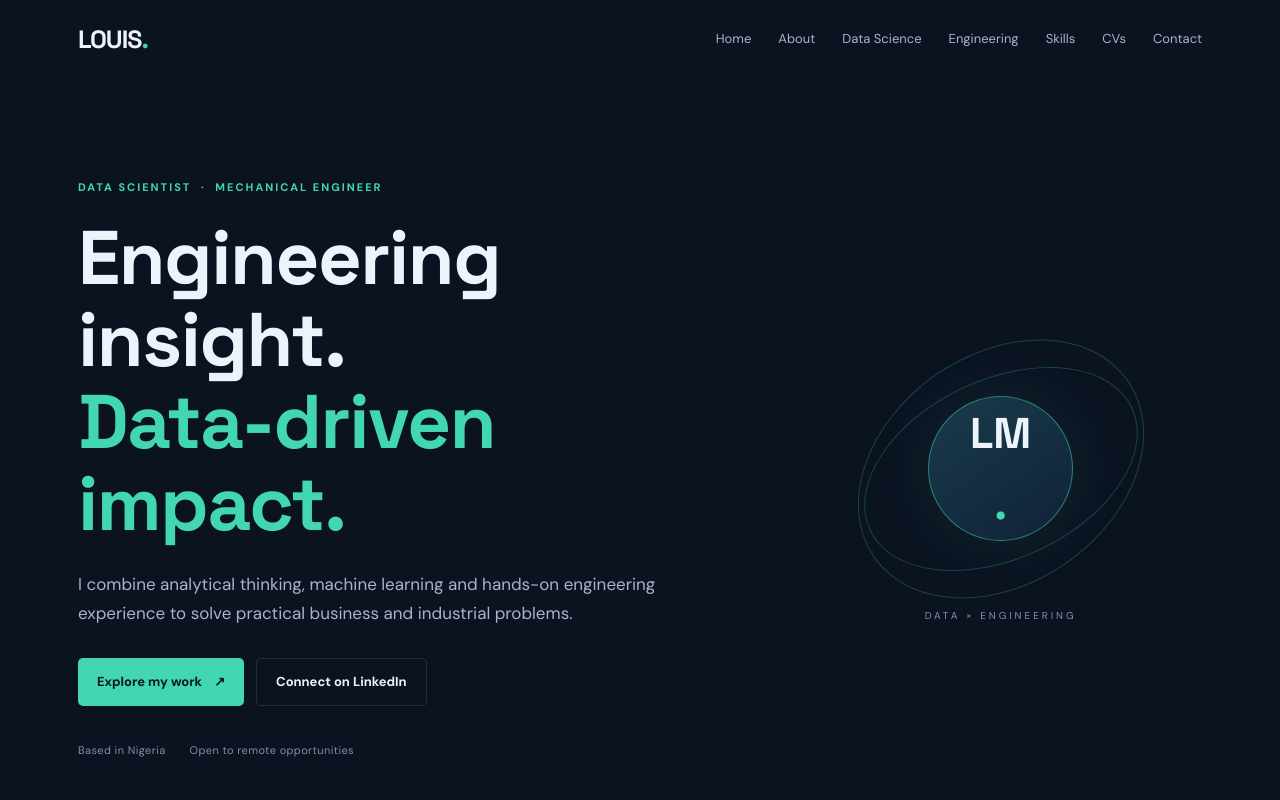
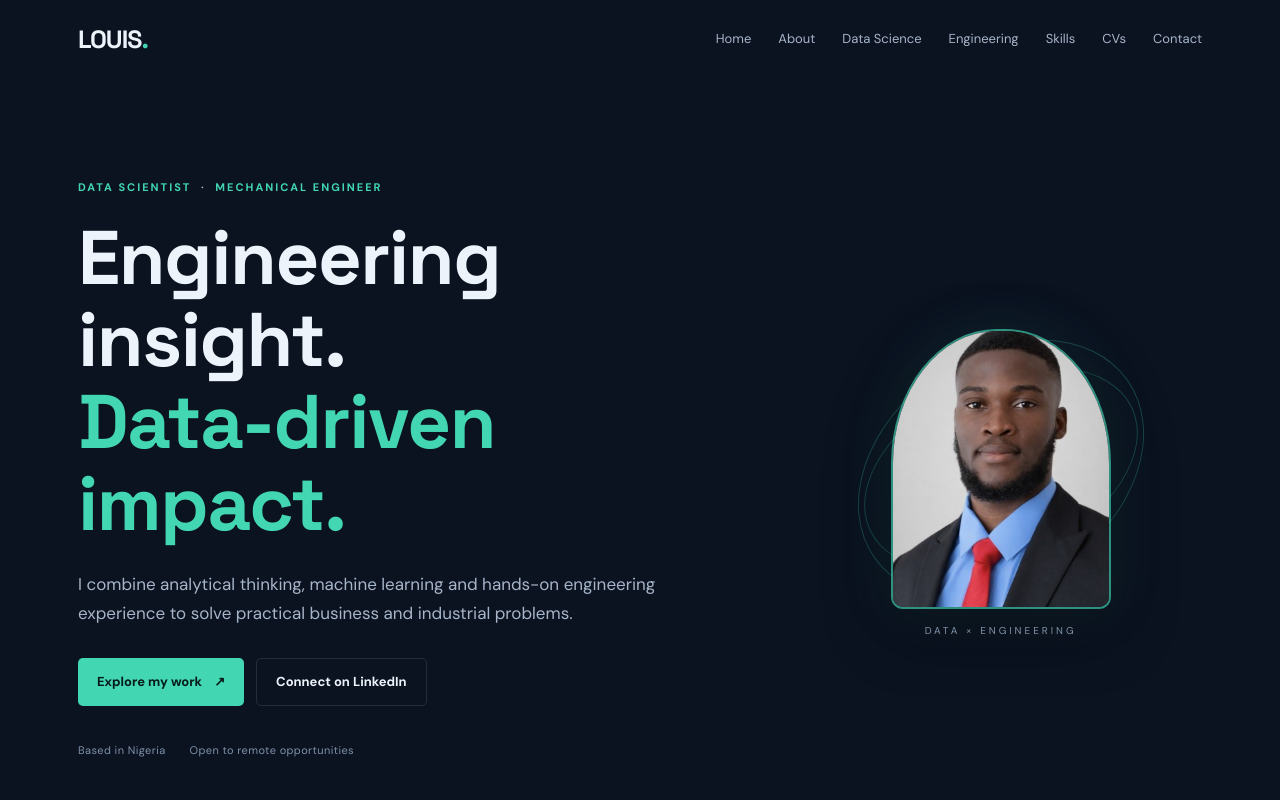
Before and after one commit to Louizz7/LOUIS-CHIBUZOR-MBAGWU-PORTFOLIO, a plain HTML site: page index.html in a window 1280 px wide. Shown: the top 800 px of the page. Drawn offline with Linux system fonts and the light colour scheme.

Commit message:
Display personal portrait on portfolio homepage

```diff
--- a/index.html
+++ b/index.html
@@ -31,7 +31,7 @@
       </div>
       <div class="hero-meta"><span>Based in Nigeria</span><span>Open to remote opportunities</span></div>
     </div>
-    <div class="hero-mark" aria-hidden="true"><div class="orbit orbit-one"></div><div class="orbit orbit-two"></div><div class="mark-core">LM<span>.</span></div><div class="mark-tag">DATA × ENGINEERING</div></div>
+    <div class="hero-mark"><div class="orbit orbit-one"></div><div class="orbit orbit-two"></div><img class="hero-photo" src="assets/images/louis-chibuzor-mbagwu.jpg" alt="Portrait of Louis Chibuzor Mbagwu"><div class="mark-tag">DATA × ENGINEERING</div></div>
   </section>
 
   <section class="section" id="about">
--- a/styles.css
+++ b/styles.css
@@ -66,3 +66,10 @@ footer{border-top:1px solid var(--line);padding:23px max(28px,calc((100% - 1124p
 .cv-label{font-size:10px;letter-spacing:1.5px;font-weight:700;color:var(--accent)}
 .cv-card .button{white-space:nowrap;flex-shrink:0}
 @media(max-width:760px){.cv-card{align-items:flex-start;flex-direction:column}.cv-card .button{white-space:normal}}
+
+
+/* Personal portrait in the homepage hero */
+.hero-photo{position:relative;z-index:1;width:220px;height:280px;object-fit:cover;object-position:center 30%;border-radius:48% 48% 12px 12px;border:2px solid rgba(66,214,178,.65);box-shadow:0 18px 65px rgba(0,0,0,.35),0 0 55px rgba(66,214,178,.12)}
+.hero-mark .orbit{z-index:0}
+.hero-mark .mark-tag{z-index:2;bottom:0}
+@media(max-width:760px){.hero-photo{width:185px;height:235px}}
```
